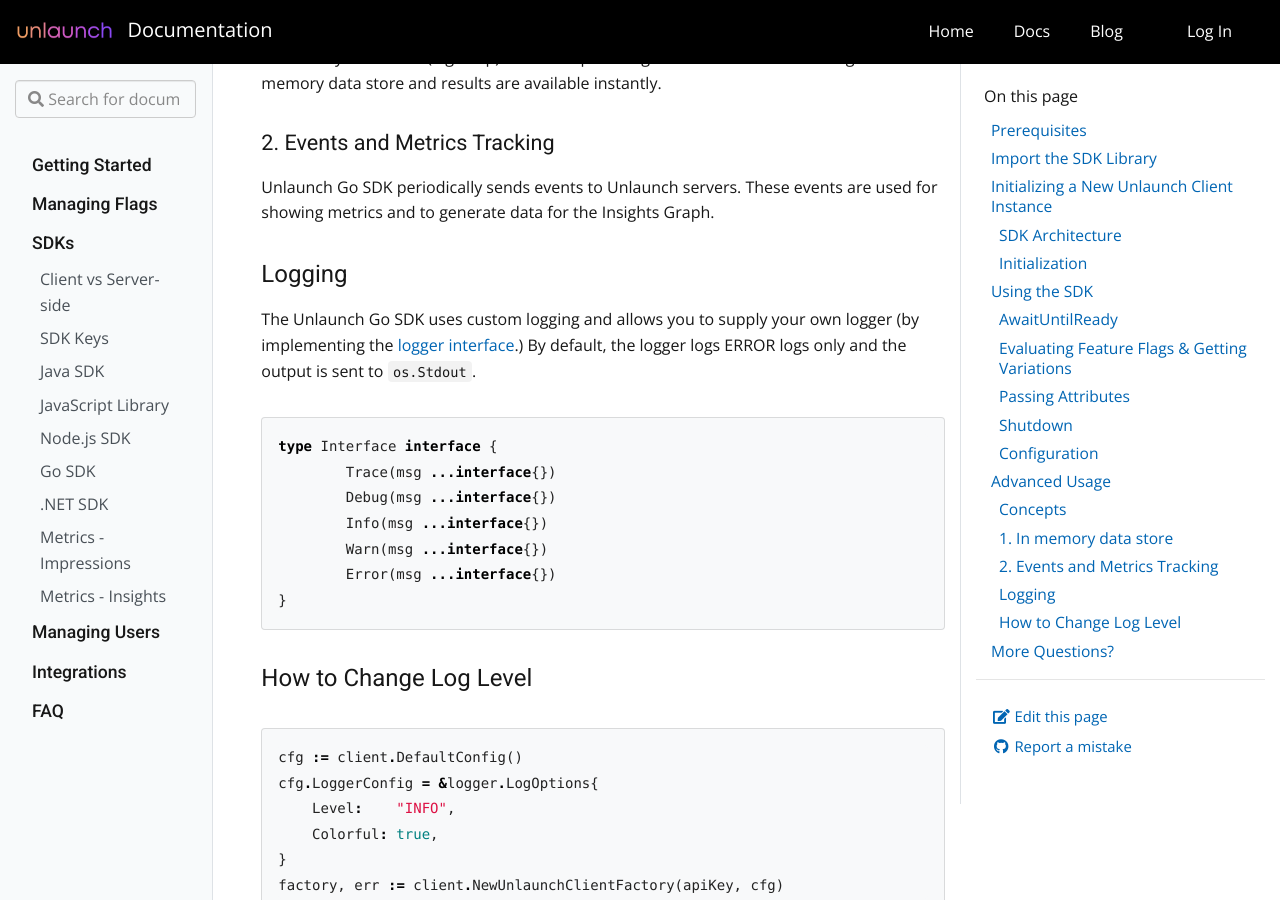
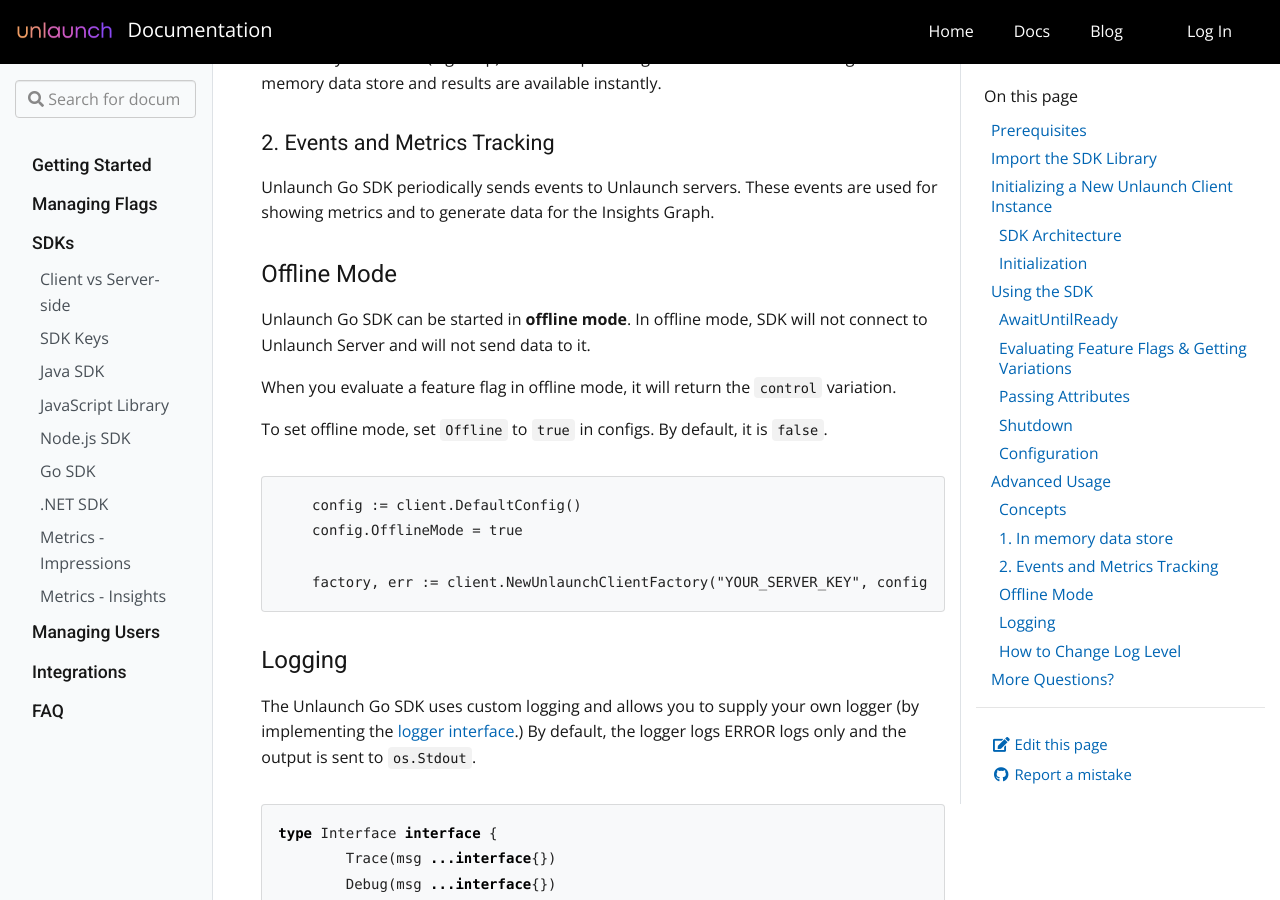
Before and after one commit to unlaunch/documentation, a Jekyll site: the page built from _docs/sdks/go-sdk.md, in a window 1280 px wide and 900 px high, scrolled down 8280 px. Built offline with Jekyll 4.4.1, drawn with Linux system fonts in a browser that asks for light colours; nearby versions of some CDN libraries.

Commit message:
update go sdk document

````diff
--- a/_docs/sdks/go-sdk.md
+++ b/_docs/sdks/go-sdk.md
@@ -232,6 +232,20 @@
 
 Unlaunch Go SDK periodically sends events to Unlaunch servers. These events are used for showing metrics and to generate data for the Insights Graph.
 
+### Offline Mode
+
+Unlaunch Go SDK can be started in **offline mode**. In offline mode, SDK will not connect to Unlaunch Server and will not send data to it.
+
+When you evaluate a feature flag in offline mode, it will return the `control` variation.
+
+To set offline mode, set `Offline` to `true` in configs. By default, it is `false`.
+```
+    config := client.DefaultConfig()
+    config.OfflineMode = true
+
+    factory, err := client.NewUnlaunchClientFactory("YOUR_SERVER_KEY", config)
+```
+
 ### Logging
 
 The Unlaunch Go SDK uses custom logging and allows you to supply your own logger (by implementing the [logger interface](https://pkg.go.dev/github.com/unlaunch/go-sdk/unlaunchio/util/logger#Interface).) By default, the logger logs ERROR logs only and the output is sent to `os.Stdout`.
````
